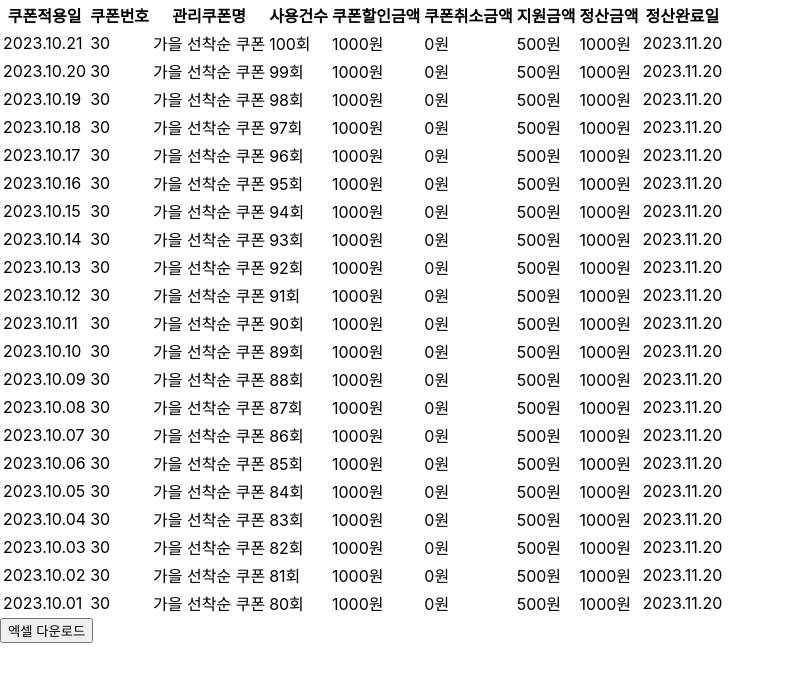
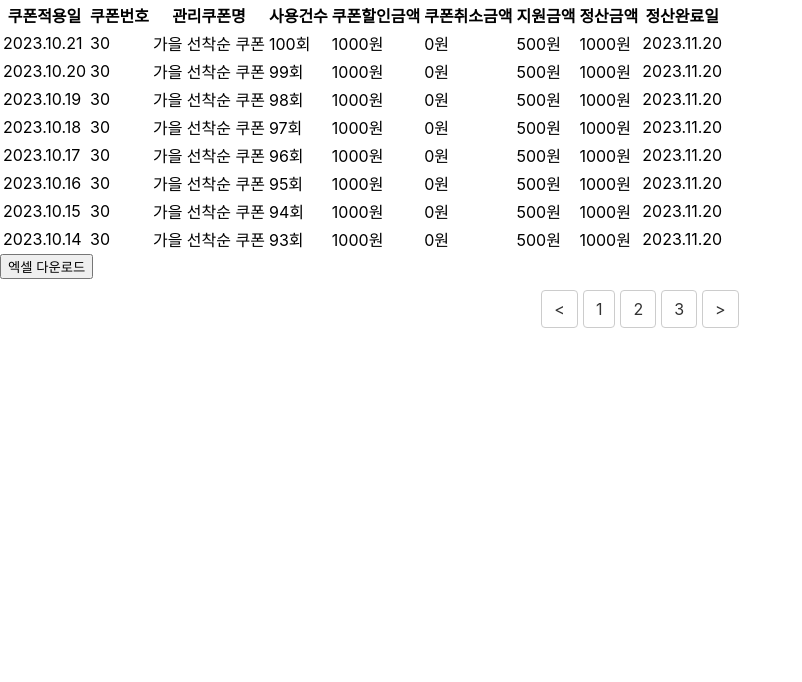
Before and after one commit to jiohjung98/react-xlsx-practice, a React (Create React App) app: page / in a window 1280 px wide. Shown: the top 682 px of the page, without its empty margins (0-802 px from the left). Built offline with nearby package versions, Linux system fonts and the light colour scheme.

Commit message:
Feat: 데이터 페이지네이션 처리

```diff
--- a/package.json
+++ b/package.json
@@ -3,6 +3,8 @@
   "version": "0.1.0",
   "private": true,
   "dependencies": {
+    "@emotion/react": "^11.11.3",
+    "@emotion/styled": "^11.11.0",
     "@testing-library/jest-dom": "^5.17.0",
     "@testing-library/react": "^13.4.0",
     "@testing-library/user-event": "^13.5.0",
@@ -12,6 +14,7 @@
     "@types/react-dom": "^18.2.18",
     "react": "^18.2.0",
     "react-dom": "^18.2.0",
+    "react-paginate": "^8.2.0",
     "react-scripts": "5.0.1",
     "typescript": "^4.9.5",
     "web-vitals": "^2.1.4",
--- a/src/components/Excel.tsx
+++ b/src/components/Excel.tsx
@@ -1,10 +1,12 @@
-import React from 'react';
+import React, { useState } from 'react';
 import * as XLSX from 'xlsx';
 import TableComponent from './DataTable';
 import { DataItem } from '../types/DataItem';
+import ReactPaginate from 'react-paginate';
+import './Pagination.css';
 
 function ExcelDownloadButton() {
-    const data: DataItem[] = [
+    const totalData: DataItem[] = [
         { 쿠폰적용일: "2023.10.21", 쿠폰번호: 30, 관리쿠폰명: "가을 선착순 쿠폰", 사용건수: '100회', 쿠폰할인금액: '1000원', 쿠폰취소금액:'0원', 지원금액: '500원', 정산금액: '1000원', 정산완료일:'2023.11.20'},
         { 쿠폰적용일: "2023.10.20", 쿠폰번호: 30, 관리쿠폰명: "가을 선착순 쿠폰", 사용건수: '99회', 쿠폰할인금액: '1000원', 쿠폰취소금액:'0원', 지원금액: '500원', 정산금액: '1000원', 정산완료일:'2023.11.20'},
         { 쿠폰적용일: "2023.10.19", 쿠폰번호: 30, 관리쿠폰명: "가을 선착순 쿠폰", 사용건수: '98회', 쿠폰할인금액: '1000원', 쿠폰취소금액:'0원', 지원금액: '500원', 정산금액: '1000원', 정산완료일:'2023.11.20'},
@@ -28,22 +30,41 @@ function ExcelDownloadButton() {
         { 쿠폰적용일: "2023.10.01", 쿠폰번호: 30, 관리쿠폰명: "가을 선착순 쿠폰", 사용건수: '80회', 쿠폰할인금액: '1000원', 쿠폰취소금액:'0원', 지원금액: '500원', 정산금액: '1000원', 정산완료일:'2023.11.20'},
     ];
 
+    const itemsPerPage = 8;
+    const [currentPage, setCurrentPage] = useState(0);
+
+    const offset = currentPage * itemsPerPage;
+    const currentData = totalData.slice(offset, offset + itemsPerPage);
+
     const handleDownload = () => {
-        /* 배열을 워크시트로 만들기 */
-        const worksheet = XLSX.utils.json_to_sheet(data);
+        const worksheet = XLSX.utils.json_to_sheet(currentData);
+        const workbook = XLSX.utils.book_new();
+        XLSX.utils.book_append_sheet(workbook, worksheet, 'Sheet1');
+        XLSX.writeFile(workbook, '다운로드.xlsx');
+    };
 
-        /* 워크북 만들기 */
-        const workbook = XLSX.utils.book_new();
-        XLSX.utils.book_append_sheet(workbook, worksheet, "Sheet1");
-
-        /* 파일로 저장 */
-        XLSX.writeFile(workbook, "다운로드.xlsx");
+    const handlePageClick = (selectedPage: { selected: number }) => {
+        setCurrentPage(selectedPage.selected);
     };
 
     return (
         <div>
-          <TableComponent data={data} />
+          <TableComponent data={currentData} />
           <button onClick={handleDownload}>엑셀 다운로드</button>
+
+          <ReactPaginate
+            className="pagination"
+            previousLabel={'<'}
+            nextLabel={'>'}
+            breakLabel={'...'}
+            breakClassName={'hidden'}
+            pageCount={Math.ceil(totalData.length / itemsPerPage)}
+            marginPagesDisplayed={2}
+            pageRangeDisplayed={5}
+            onPageChange={handlePageClick}
+            containerClassName={'pagination'}
+            activeClassName={'active'}
+          />
         </div>
       );
 }
--- /dev/null
+++ b/src/components/Pagination.css
@@ -0,0 +1,35 @@
+.pagination {
+    display: flex;
+    justify-content: center;
+    align-items: center;
+    list-style: none;
+    padding: 0;
+    margin-top: 20px;
+  }
+
+  .pagination li {
+    display: inline-block;
+    margin-right: 5px;
+    cursor: pointer;
+  }
+
+  .pagination li:last-of-type {
+    margin-right: 0;
+  }
+
+  .pagination li a {
+    padding: 8px 12px;
+    border: 1px solid #ccc;
+    border-radius: 4px;
+    color: #333;
+    text-decoration: none;
+  }
+
+  .pagination li a:hover {
+    background-color: #f0f0f0;
+  }
+
+  .pagination li a.active {
+    font-weight: bold;
+    background-color: #e0e0e0;
+  }
```
Also changed, not shown: 1 other file (tests, documents, lock files or other folders).
